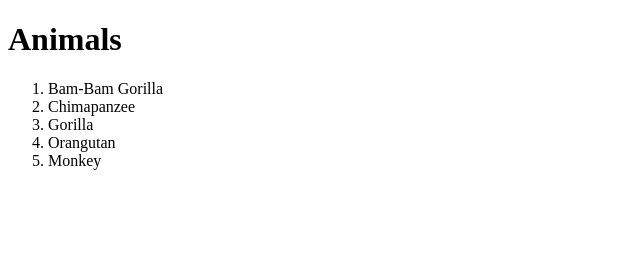
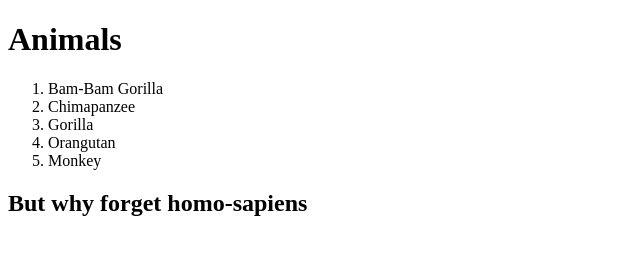
Before and after one commit to shado12/Book-catalogue, a plain HTML site: page index.html in a window 1280 px wide. Shown: the whole page, without its empty margins (0-640 px from the left). Drawn offline with Linux system fonts and the light colour scheme.

Commit message:
added homo-sapiens

```diff
--- a/index.html
+++ b/index.html
@@ -12,5 +12,7 @@
 <li>Orangutan</li>
 <li>Monkey</li>
 </ol>
+
+<h2>But why forget homo-sapiens</h2>
 </body>
 </html>
```
